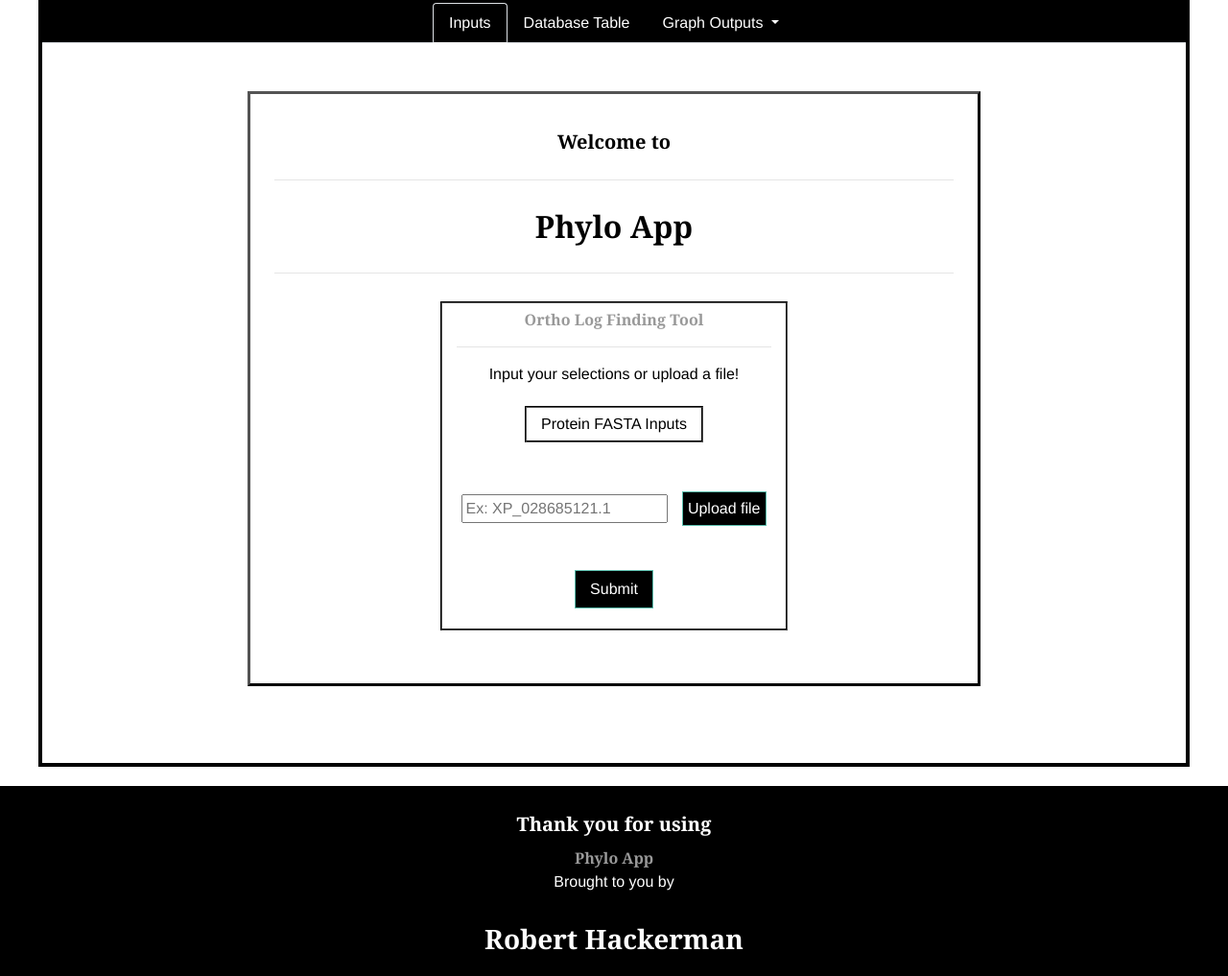
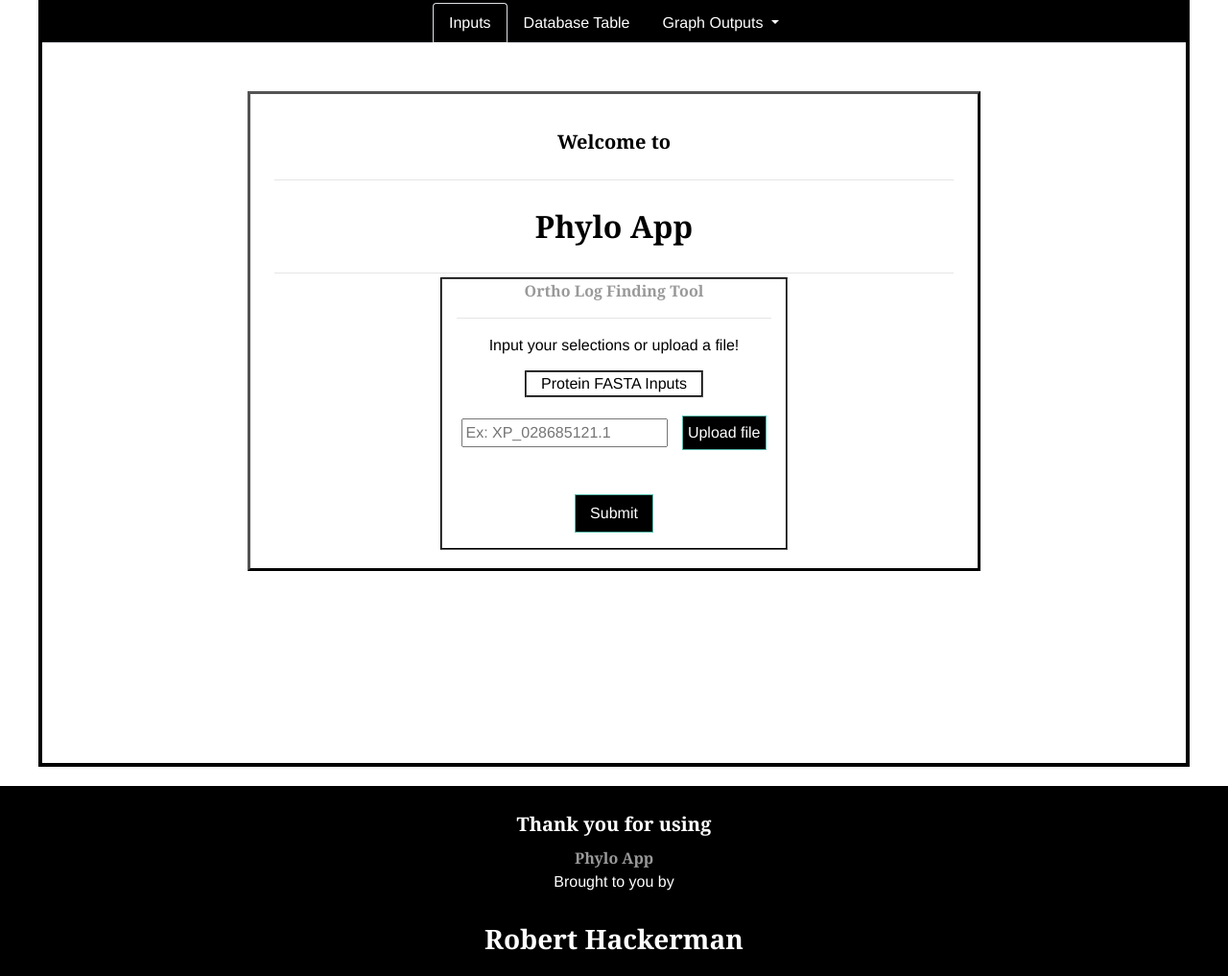
Before and after one commit to bdighera/PhyloApp, a Flask app: page / in a window 1280 px wide. Shown: the part 223-1240 px from the top of the page at 96% size. Run offline with Flask 2, Linux system fonts and the light colour scheme; data that the repository does not hold is empty; some libraries are stand-ins or nearby versions.

Commit message:
updated static 04-13-21

```diff
--- a/static/design.css
+++ b/static/design.css
@@ -40,6 +40,8 @@ table {
 td {
   padding: 0.5rem;
 }
+
+
 
 .datsetdata1  {
 	padding: 25px;
@@ -103,6 +105,8 @@ td {
         text-align: center;
         border: 1px solid black;
         padding: 5px;
+
+
       }
 
 .form-select {
@@ -160,7 +164,8 @@ input:focus + label {
 .labelforms {
 	background-color: #fff;
 	border: 2px groove black;
-	padding: 5px;
+	padding: -20px;
+	margin: -20px;
 	color:#000;
 	padding-right: 15px;
 	padding-left: 15px;
```
